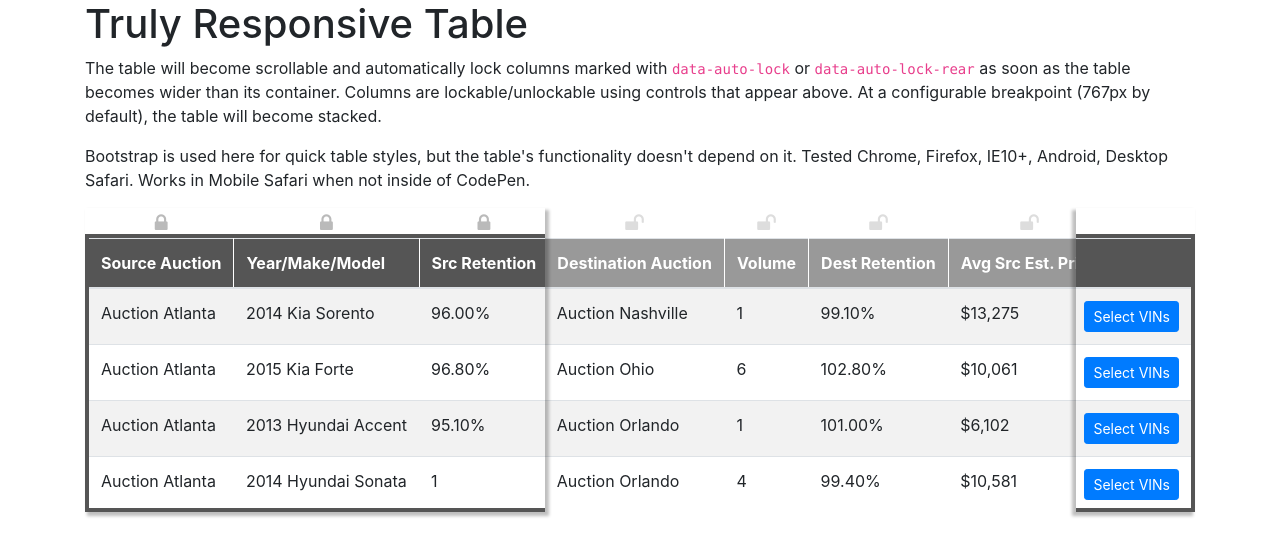
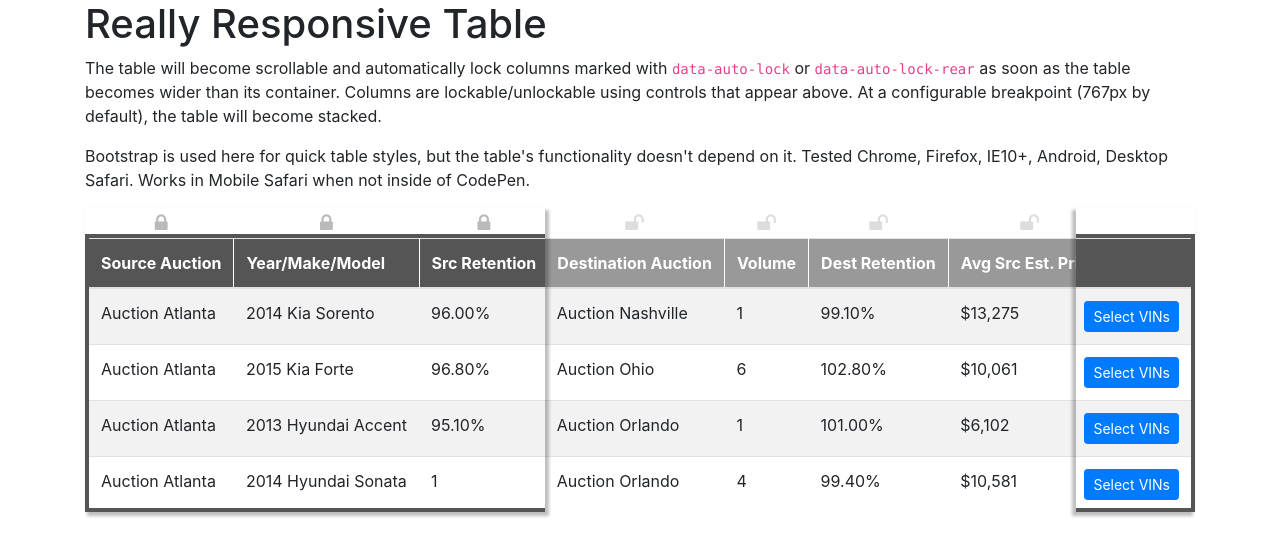
Before and after one commit to carlvlewis/really-responsive-table, a plain HTML site: page index.html in a window 1280 px wide. Drawn offline with nearby package versions, Linux system fonts and the light colour scheme; no server answers.

Commit message:
Update index.html

```diff
--- a/index.html
+++ b/index.html
@@ -2,7 +2,7 @@
 <html lang="en" >
 <head>
   <meta charset="UTF-8">
-  <title>Truly Responsive Table</title>
+  <title>Really Responsive Table</title>
 
   <link rel="stylesheet" href="https://cdnjs.cloudflare.com/ajax/libs/normalize/5.0.0/normalize.min.css">
 
@@ -16,7 +16,7 @@
 
 <body>
   <div class="container">
-  <h1>Truly Responsive Table</h1>
+  <h1>Really Responsive Table</h1>
 
   <p>The table will become scrollable and automatically lock columns marked with <code>data-auto-lock</code> or <code>data-auto-lock-rear</code> as soon as the table becomes wider than its container. Columns are lockable/unlockable using controls that appear above. At a configurable breakpoint (767px by default), the table will become stacked.</p>
 
```
